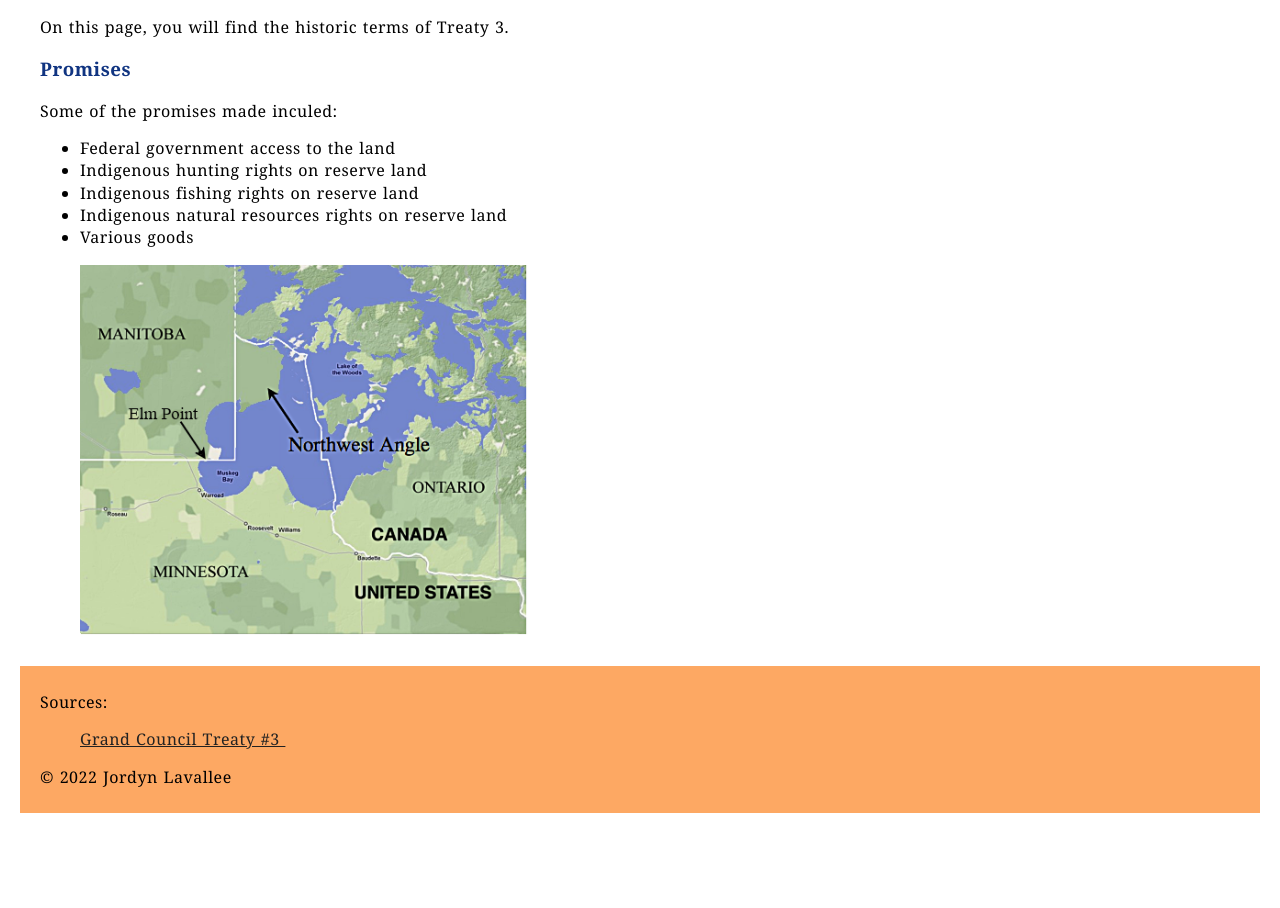
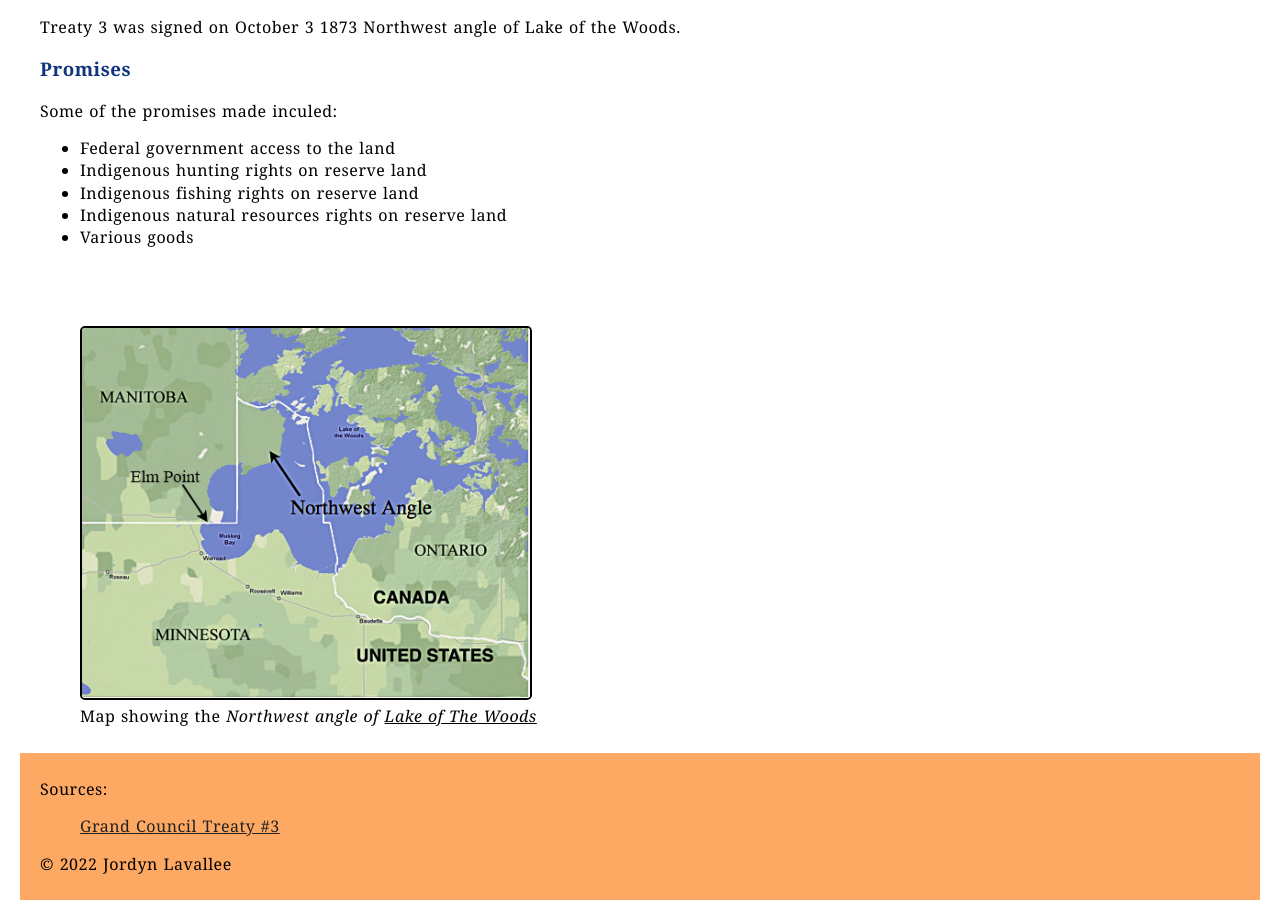
Before and after one commit to jord-lava/treaty-3-color-and-typography, a plain HTML site: page color-and-typography.html in a window 1280 px wide. Shown: the part 264-1172 px from the top of the page. Before the commit the page ends 1085 px from the top, so only its background shows below. Drawn offline with Linux system fonts and the light colour scheme.

Commit message:
fixed sources and added border

```diff
--- a/color-and-typography.html
+++ b/color-and-typography.html
@@ -13,6 +13,13 @@
     <meta name="viewport" content="width=device-width, initial-scale=1.0" />
     <title>History of Treaty 3</title>
     <link rel="stylesheet" href="stylesheets/main.css" />
+    <style>
+      /* makes border that is 2pxs thick and rounds the corner by 5px */
+      img {
+        border: 2px solid black;
+        border-radius: 5px;
+      }
+    </style>
   </head>
   <body>
     <header>
@@ -30,12 +37,15 @@
     <main>
       <section>
         <h2>History of Treaty 3</h2>
-        <!-- add intro -->
-        <p>On this page, you will find the historic terms of Treaty 3.</p>
+        <!-- infomation about when and where treaty was signed -->
+        <p>
+          Treaty 3 was signed on October 3 1873 Northwest angle of Lake of the
+          Woods.
+        </p>
       </section>
 
       <section>
-        <!-- historic terms of treaty -->
+        <!-- promises -->
         <h3>Promises</h3>
         <p>Some of the promises made inculed:</p>
 
@@ -48,27 +58,36 @@
         </ul>
       </section>
 
-      <section>
+      <!-- adds space inbtween sections -->
+      <br />
+      <br />
+
+      <!-- image of map -->
+      <section id="figures-and-caption">
         <figure>
           <img
             src="images/northwest_angle.png"
             width="40%"
-            alt="image of a map of western Ontario and eastern Manitoba point
-            where the northwest angle of lake of the woods which is on the northen
+            alt="image of a map of western Ontario and eastern Manitoba that points
+            where the northwest angle of lake of the woods is. it is on the northen
             west side of the lake" />
+
+          <figcaption>
+            Map showing the <em>Northwest angle of <u>Lake of The Woods</u></em>
+          </figcaption>
           <!-- where i got the image from: https://en.wikipedia.org/wiki/Northwest_Angle -->
         </figure>
       </section>
     </main>
 
     <footer>
+      <!-- sources used -->
       <p>Sources:</p>
       <ul>
         <li>
           <a href="http://gct3.ca/our-nation/" target="_blank">
             Grand Council Treaty #3
           </a>
-          &nbsp;&nbsp;
         </li>
       </ul>
       <p>&#169; 2022 Jordyn Lavallee</p>
--- a/stylesheets/main.css
+++ b/stylesheets/main.css
@@ -162,7 +162,10 @@ footer ul li {
   list-style: none;
 }
 
-/* colors the focus and hover (when hovering or tabing on an elemnt) of the footer to be orange to improve readabilty */
+/*
+  colors the focus and hover (when hovering or tabing on an elemnt) of
+  the footer to be a darker orange to improve readabilty
+*/
 footer a:focus,
 footer a:hover {
   background-color: #eb9651;
```
Also changed, not shown: index.html (+1 -6 lines).
